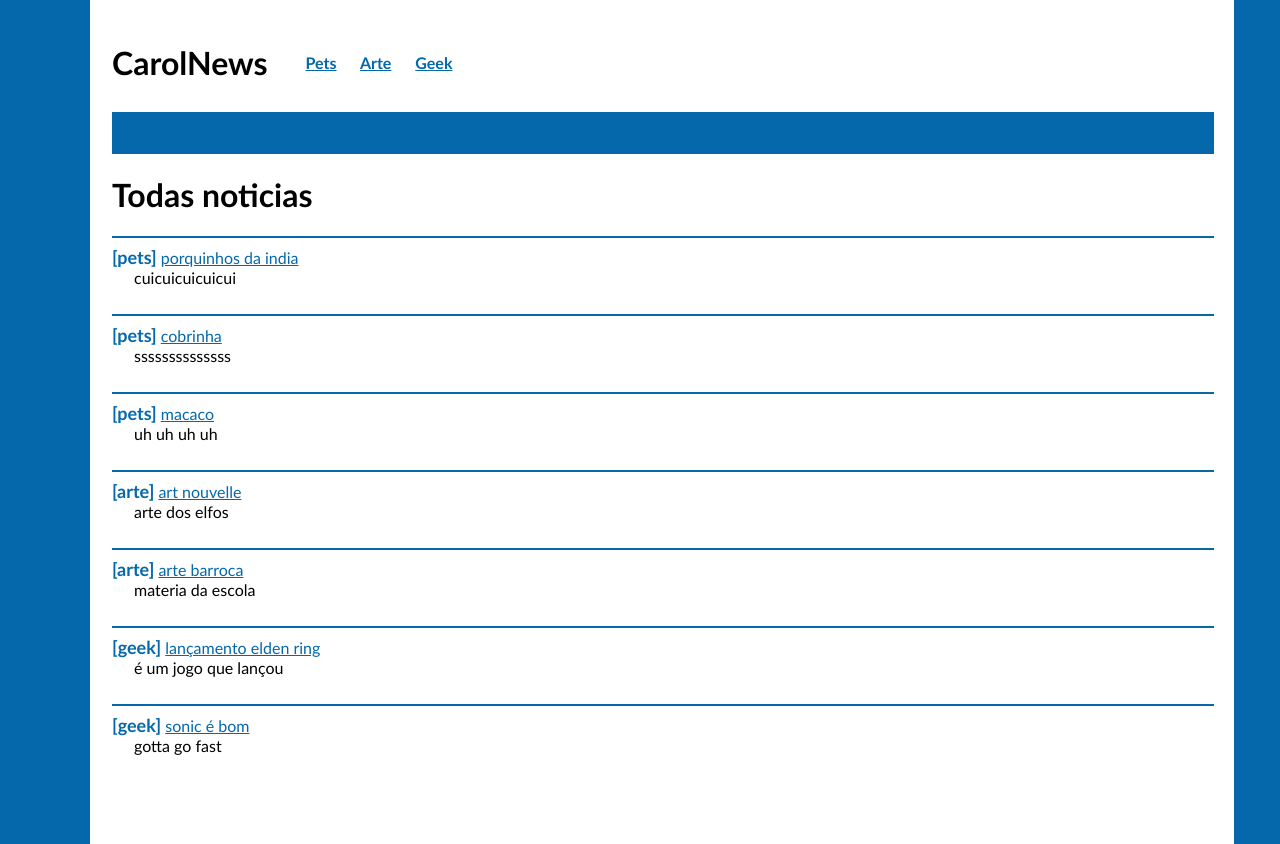
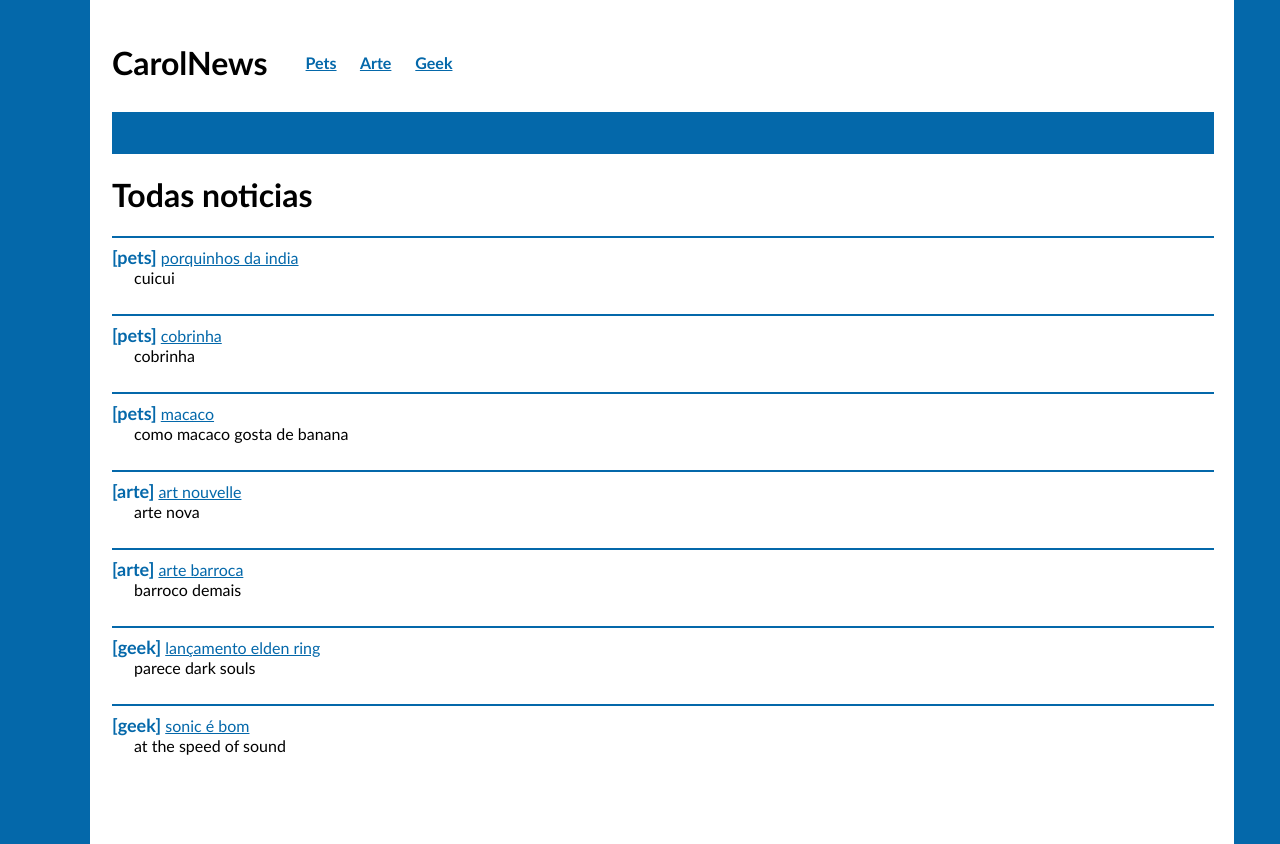
Before and after one commit to CarolinaMargiotti/SiteDeNoticiasUser, a Flask app: page / in a window 1280 px wide. Run offline with Flask 2, Linux system fonts and the light colour scheme.

Commit message:
adicionado resumo e fazendo ele ser mostrado no home, adicionado cor para titulo e assunto de post de noticia

```diff
--- a/controllers/news_controller.py
+++ b/controllers/news_controller.py
@@ -3,13 +3,13 @@ from flask import request, jsonify, render_template
 #import dos models
 
 noticias = [
-{'id':0,'titulo':"porquinhos da india",'assunto':"pets",'conteudo':"cuicuicuicuicui"},
-{'id':1,'titulo':"cobrinha",'assunto':"pets",'conteudo':"ssssssssssssss"},
-{'id':2,'titulo':"macaco",'assunto':"pets",'conteudo':"uh uh uh uh"},
-{'id':3,'titulo':'art nouvelle','assunto':'arte','conteudo':'arte dos elfos'},
-{'id':4,'titulo':'arte barroca','assunto':'arte','conteudo':'materia da escola'},
-{'id':5,'titulo':'lançamento elden ring','assunto':'geek','conteudo':'é um jogo que lançou'},
-{'id':6,'titulo':'sonic é bom','assunto':'geek','conteudo':'gotta go fast'},
+{'id':0,'titulo':"porquinhos da india",'assunto':"pets","resumo":"cuicui",'conteudo':"cuicuicuicuicui"},
+{'id':1,'titulo':"cobrinha",'assunto':"pets","resumo":"cobrinha",'conteudo':"ssssssssssssss"},
+{'id':2,'titulo':"macaco",'assunto':"pets","resumo":"como macaco gosta de banana",'conteudo':"uh uh uh uh"},
+{'id':3,'titulo':'art nouvelle','assunto':'arte',"resumo":"arte nova",'conteudo':'arte dos elfos'},
+{'id':4,'titulo':'arte barroca','assunto':'arte',"resumo":"barroco demais",'conteudo':'materia da escola'},
+{'id':5,'titulo':'lançamento elden ring','assunto':'geek',"resumo":"parece dark souls",'conteudo':'é um jogo que lançou'},
+{'id':6,'titulo':'sonic é bom','assunto':'geek',"resumo":"at the speed of sound",'conteudo':'gotta go fast'},
 ]
 assuntos = ['pets','arte']
 
--- a/templates/base.html
+++ b/templates/base.html
@@ -54,6 +54,14 @@
 	.subject {
 		font-size: large;
 		color: #0468aa;
+	}
+
+	.blueText {
+		color: #0468aa;
+	}
+
+	.grayText {
+		color: dimgrey;
 	}
 
 	hr {
--- a/templates/home.html
+++ b/templates/home.html
@@ -11,7 +11,7 @@
 			<a href="{{url_for('news.newsPost',postId=news.id)}}">
 				{{news.titulo}}</a
 			>
-			<div class="newsContent">{{news.conteudo}}</div>
+			<div class="newsContent">{{news.resumo}}</div>
 		</dt>
 		<br />
 	</div>
--- a/templates/newsPost.html
+++ b/templates/newsPost.html
@@ -1,7 +1,7 @@
 {% block head %}
 <title>{{newsDetails.titulo}}</title>
 {% endblock %} {% extends 'base.html' %} {% block content %}
-<h1>{{newsDetails.titulo}}</h1>
-<h3>[{{newsDetails.assunto}}]</h3>
+<h1 class="blueText">{{newsDetails.titulo}}</h1>
+<h3 class="grayText">[{{newsDetails.assunto}}]</h3>
 <p>{{newsDetails.conteudo}}</p>
 {% endblock %}
```
